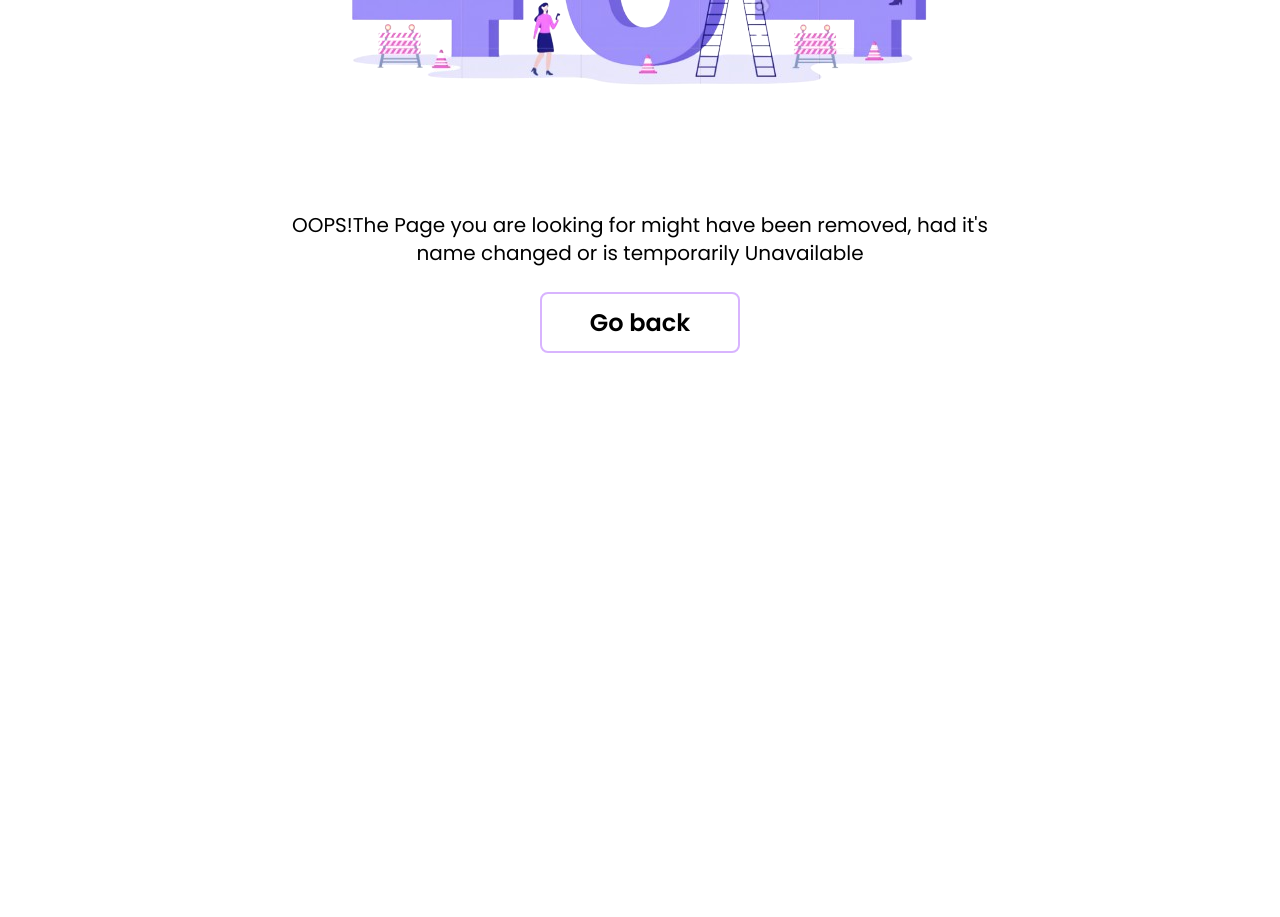
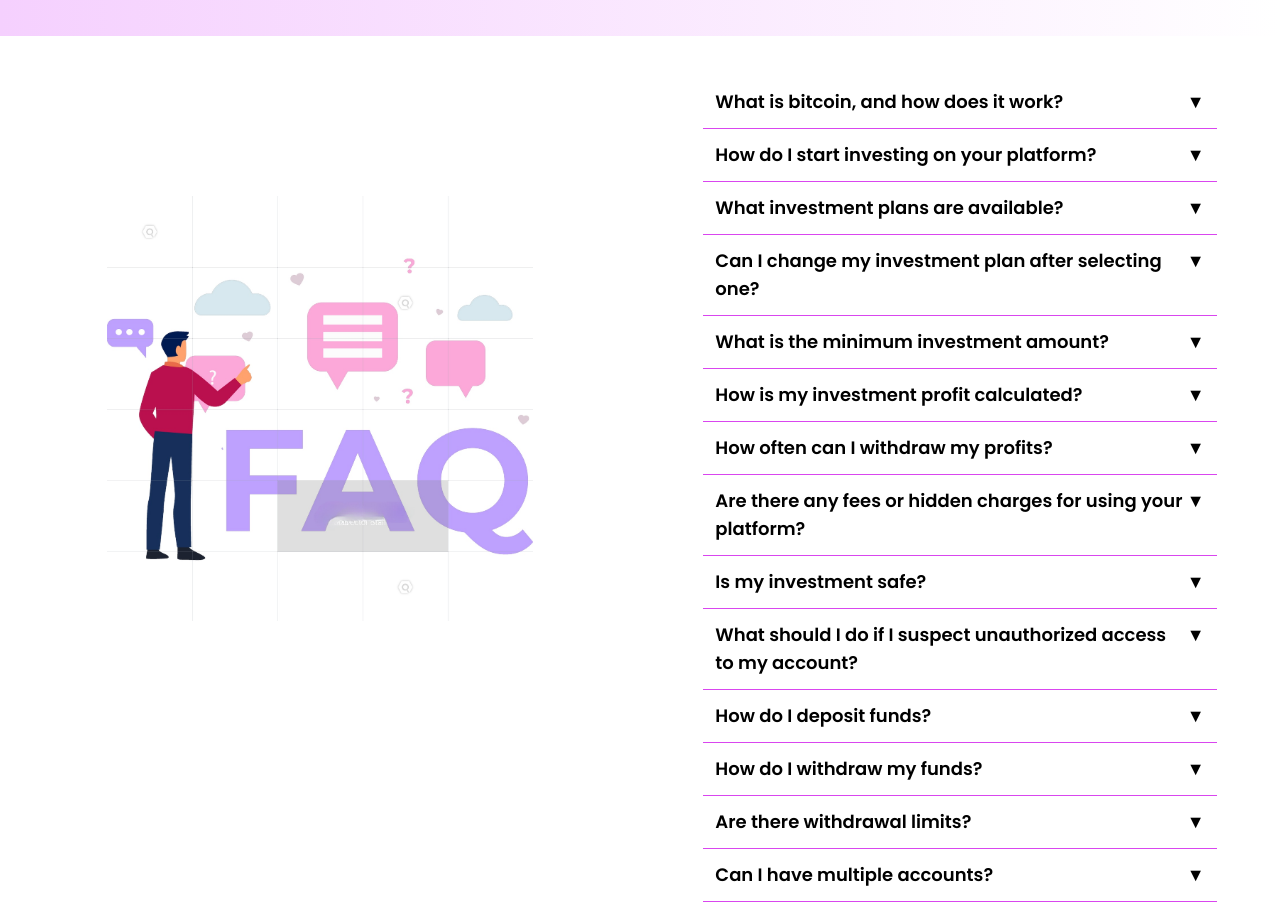
Before and after one commit to Devtiwo/taikent, a React (Vite) app: page /faqs in a window 1280 px wide. Shown: the part 380-1297 px from the top of the page. Before the commit the page ends 800 px from the top, so only its background shows below. Built offline with nearby package versions, Linux system fonts and the light colour scheme.

Commit message:
Added faqs page

```diff
--- a/src/App.jsx
+++ b/src/App.jsx
@@ -13,6 +13,7 @@ import Deposit from "./pages/Deposit";
 import Profile from "./pages/Profile";
 import Support from "./pages/Support";
 import Notfound from "./pages/Notfound";
+import Faqs from "./pages/Faqs";
 import Admin from "./pages/Admin";
 import Forgotpassword from './pages/Forgotpassword';
 import { ToastContainer } from 'react-toastify';
@@ -39,9 +40,10 @@ function App() {
       <Route path="/home" element={<Navigate to="/" />} />
       <Route path="/signup" element={<Signup />} />
       <Route path="/login" element={<Login />} />
+      <Route path="/faqs" element={<Faqs />} />
       <Route path="/admin" element={isLoggedIn ? <Admin /> : <Navigate to="/login" />} />
       <Route path="/forgot-password" element={<Forgotpassword />} />
-      <Route path="/reset-password/:token" element={<Resetpassword />} />
+      <Route path="/reset-passsword/:token" element={<Resetpassword />} />
       <Route path="/dashboard" element={isLoggedIn ? <Dashboard /> : <Navigate to="/login"/>} >
         <Route path="overview" element={<Overview />} />
         <Route index element={<Overview />} />
--- a/src/Components/Footer.jsx
+++ b/src/Components/Footer.jsx
@@ -32,7 +32,7 @@ const Footer = () => {
               <h3 className="text-xl font-semibold mb-3">Useful links</h3>
               <ul>
                 <li className="font-medium mb-3 hover:text-fuchsia-500">
-                  <Link to="/home">Home</Link>
+                  <Link to="/">Home</Link>
                 </li>
                 <li className="font-medium mb-3 hover:text-fuchsia-500">
                   <Link to="/login">Login</Link>
--- a/src/Components/pricing.jsx
+++ b/src/Components/pricing.jsx
@@ -31,7 +31,7 @@ const pricing = () => {
           {price.map((info, index) => (
             <div key={index} className="border-2 rounded-2xl border-fuchsia-300 w-64 mx-auto p-5">
                 <p className="text-2xl font-medium mt-8 mb-5 text-center">{info.head}</p>
-                <h1 className="mb-5 text-5xl font-bold text-center">{info.cost}</h1>
+                <h1 className="mb-5 text-5xl text-purple-700 font-bold text-center">{info.cost}</h1>
                 <hr />
                 <ul className="mt-16">
                     {info.packageInfo.map((pkg, index) => (
--- /dev/null
+++ b/src/pages/Faqs.jsx
@@ -0,0 +1,49 @@
+import React, { useState} from "react";
+import { faqData } from "./faqData";
+
+const Faqs = () => {
+  const [activeIndex, setActiveIndex] = useState(null);
+
+  const toggleFaq = (index) => {
+    setActiveIndex(activeIndex === index ? null : index);
+  }
+  return (
+    <section>
+      <div>
+        <div className="h-32">
+          <img src="/images/taikent.png" alt="logo" />
+        </div>
+        <div className="text-center h-72 my-auto pt-20 bg-gradient-to-r from-fuchsia-200 to-transparent">
+          <h1 className="text-5xl font-medium mb-3 tracking-wide">
+            Frequently Asked Questions
+          </h1>
+          <p className="font-medium">Having Problems? Feel free to email us </p>
+        </div>
+        <div className="grid grid-cols-1 lg:grid-cols-2">
+          <div className="hidden lg:block">
+            <img src="/images/faqimg.png" alt="faq image" className="w-2/3 mx-auto mt-40" />
+          </div>
+          <div className="p-10">
+            <div className="w-11/12 mx-auto">
+              {faqData.map((faq, index) => (
+                <div key={index} className="border-b border-fuchsia-500">
+                  <div className="p-3 flex justify-between font-semibold text-lg cursor-pointer" onClick={() => toggleFaq(index)}>
+                     <h3>{faq.question}</h3>
+                     <span className={`transform transition-transform duration-600 ease-in-out ${activeIndex === index ? "rotate-180" : ""}`}>&#9660;</span>
+                  </div>
+                  {activeIndex === index && (
+                    <div className="px-3 py-2">
+                      <p>{faq.answer}</p>
+                    </div>
+                  )}
+                </div>
+              ))}
+            </div>
+          </div>
+        </div>
+      </div>
+    </section>
+  );
+};
+
+export default Faqs;
--- /dev/null
+++ b/src/pages/faqData.js
@@ -0,0 +1,86 @@
+export const faqData = [
+  {
+    question: "What is bitcoin, and how does it work?",
+    answer: "Bitcoin is a decentralized digital currency that operates without a central bank or single administrator. Transactions are verified through cryptography and recorded on a public ledger called the blockchain. Bitcoin can be bought, sold, and held as an investment or used for purchasing goods and services."
+  },
+  {
+    question: "How do I start investing on your platform?",
+    answer: "To start investing, create an account, select an investment plan that suits your goals and fund your account. Our platform guides you through each step, ensuring a smooth experience."
+  },
+  {
+    question: "What investment plans are available?",
+    answer: "We offer a variety of plans, from starter to platinum options that can maximize growth potential. Each plan specifies the minimum deposit requirements."
+  },
+  {
+    question: "Can I change my investment plan after selecting one?",
+    answer: "Generally, it's best to choose a plan that aligns with your investment goals from the beginning. However, if you wish to switch, please contact our support team to discuss possible options."
+  },
+  {
+    question: "What is the minimum investment amount?",
+    answer: "The minimum investment amount varies depending on the selected plan. Our starter plans usually have a low minimum to accommodate new investors, while advanced plans may require a higher commitment."
+  },
+  {
+    question: "How is my investment profit calculated?",
+    answer: "Profit is calculated based on the performance of bitcoin and the investment plan you've chosen. Each plan has a specific return rate, which we calculate over the investment period. The profit is then added to your account balance."
+  },
+  {
+    question: "How often can I withdraw my profits?",
+    answer: "Most plans allow you to withdraw profits weekly or monthly. For starter & basic plans, profits may only be available for withdrawal at the end of your investment period. Please check your plan’s terms for specific withdrawal date."
+  },
+  {
+    question: "Are there any fees or hidden charges for using your platform?",
+    answer: "There are no fees for deposits or withdrawals. We believe in transparency and ensure all fees are disclosed upfront. There are no hidden charges on our platform"
+  },
+  {
+    question: "Is my investment safe?",
+    answer: "We use the highest industry-standard security protocols to protect your investment, including encryption and cold storage of assets. While all investments carry some risk, we take every precaution to secure your funds."
+  },
+  {
+    question: "What should I do if I suspect unauthorized access to my account?",
+    answer: "If you suspect unauthorized access, contact our support team immediately. We will freeze your account and guide you through steps to secure it, such as changing passwords."
+  },
+  {
+    question: "How do I deposit funds?",
+    answer: "You can deposit funds by navigating to the “Deposit” section in your dashboard and follow the instructions to guide you through the process."
+  },
+  {
+    question: "How do I withdraw my funds?",
+    answer: "From the request withdrawal section in your dashbaord, select the account you want to withdraw from, enter the amount and request withdrawal. Withdrawal processing times may vary based on network congestion."
+  },
+  {
+    question: "Are there withdrawal limits?",
+    answer: "Due to the flexibility that comes with cryptocurrencies, We do not have daily or monthly withdrawal limits."
+  },
+  {
+    question: "Can I have multiple accounts?",
+    answer: "For security and compliance reasons, we allow one account per individual. If you require multiple accounts for business purposes, please contact our support team."
+  },
+  {
+    question: "What risks are involved in bitcoin investment?",
+    answer: "Bitcoin investments come with risk due to market volatility. Prices can fluctuate significantly, which can affect your investment's value. We encourage investors to consider their risk tolerance"
+  },
+  {
+    question: "What happens if the market crashes?",
+    answer: "Market conditions affect bitcoin prices. While our plans are designed for stability, a market crash could impact your returns. We recommend long-term holding and diversification as strategies to manage risks."
+  },
+  {
+    question: "Can I lose all my money in bitcoin investment?",
+    answer: "As with any investment, there is a risk of losing some or all of your capital. However, bitcoin has shown resilience over time, and our strategies aim to minimize losses, especially for long-term investors."
+  },
+  {
+    question: "How can I contact customer support?",
+    answer: "You can reach our support team through the support section in your dashbaord or by emailing support@taikentinvestments.com. Support is available 24/7 to assist with any inquiries."
+  },
+  {
+    question: "What if I forget my account password?",
+    answer: "If you forget your password, click the “Forgot Password” link on the login page. An email will be sent with instructions to reset your password."
+  },
+  {
+    question: "Can I refer friends to the platform?",
+    answer: "Yes! Although we are still working on our affiliate program but you can refer your friends and family who are looking to invest."
+  },
+  {
+    question: "Do you have a mobile app?",
+    answer: "At the moment, NO!. We are current working on our mobile app and as soon as it's up and running, you will be notified."
+  }
+];
```
Also changed, not shown: public/images/faqimg.png (added).
